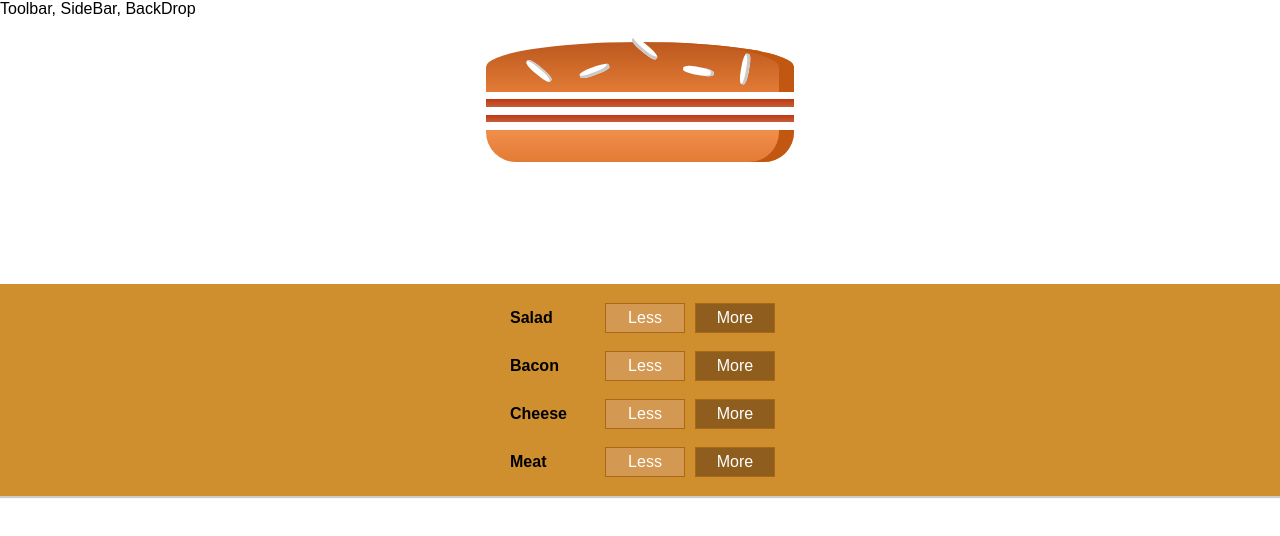
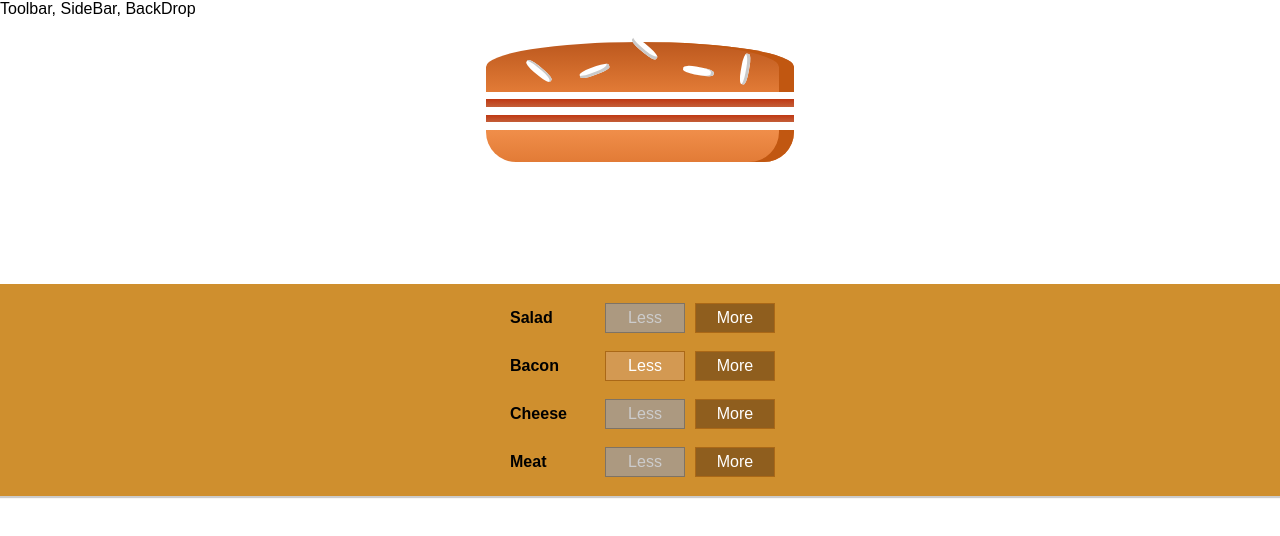
Before and after one commit to tushar1907/React-Application-The-Burger-Builder, a React app in the folder the-burger-builder/: page / in a window 1280 px wide. Shown: the top 536 px of the page. Built offline with nearby package versions, Linux system fonts and the light colour scheme.

Commit message:
Addming the disabled button

```diff
--- a/the-burger-builder/src/components/Burger/BuildControls/BuildControl/BuildControl.js
+++ b/the-burger-builder/src/components/Burger/BuildControls/BuildControl/BuildControl.js
@@ -5,7 +5,7 @@
 const buildControl = (props) => (
     <div className={classes.BuildControl}>
         <div className={classes.Label}>{props.label}</div>
-        <button className={classes.Less} onClick={props.removed}>Less</button>
+        <button className={classes.Less} onClick={props.removed} disabled={props.disabled}>Less</button>
         <button className={classes.More} onClick={props.added}>More</button>
     </div>
 )
--- a/the-burger-builder/src/components/Burger/BuildControls/BuildControls.js
+++ b/the-burger-builder/src/components/Burger/BuildControls/BuildControls.js
@@ -14,8 +14,9 @@
             <BuildControl
             key={ctrl.label}
             label={ctrl.label}
-            added={() => props.ingredientAdded(ctrl.type)}
-            removed={()=> props.ingredientRemoved(ctrl.type)} />
+            added={()=> props.ingredientAdded(ctrl.type)}
+            removed={()=> props.ingredientRemoved(ctrl.type)}
+            disabled={props.disabled[ctrl.type]}/>
         ))}
     </div>
 );
--- a/the-burger-builder/src/containers/BurgerBuilder/BurgerBuilder.js
+++ b/the-burger-builder/src/containers/BurgerBuilder/BurgerBuilder.js
@@ -43,6 +43,9 @@
 
     removeIngredientHandler = (type)=>{
         const oldCount = this.state.ingredients[type];
+        if(oldCount<=0){
+            return;
+        }
         const updatedCounted = oldCount - 1;
         const updatedIngredients = {
             ...this.state.ingredients
@@ -56,12 +59,21 @@
 
 
     render() {
+        const disabledInfo ={
+            ...this.state.ingredients
+        };
+
+        for (const key in disabledInfo) {
+            disabledInfo[key]=disabledInfo[key] <= 0
+        }
         return (
             <Auxillary>
                 <Burger ingredients={this.state.ingredients} />
                 <BuildControls
                         ingredientAdded = {this.addIngredientHandler}
-                        ingredientRemoved = {this.removeIngredientHandler}/>
+                        ingredientRemoved = {this.removeIngredientHandler}
+                        disabled= {disabledInfo}/>
+
             </Auxillary>
 
         );
--- a/the-burger-builder/src/hoc/Auxillary.js
+++ b/the-burger-builder/src/hoc/Auxillary.js
@@ -1,5 +1,3 @@
-import React from 'react'
-
 const auxillary = (props) => props.children
 
 
```
